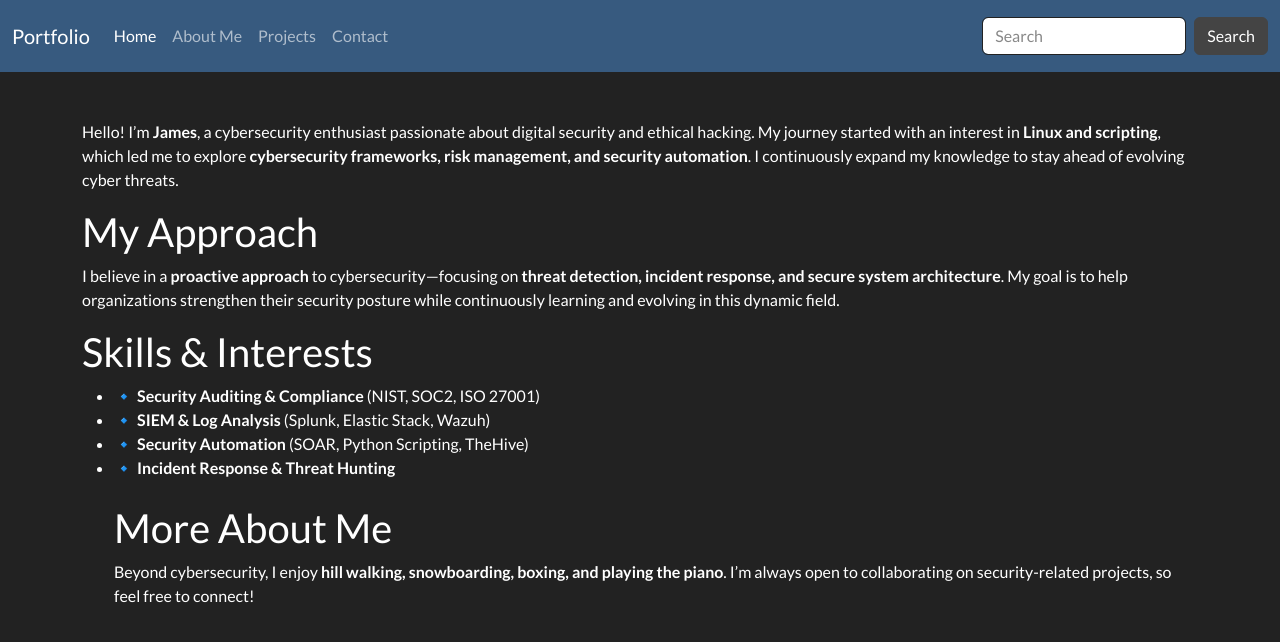
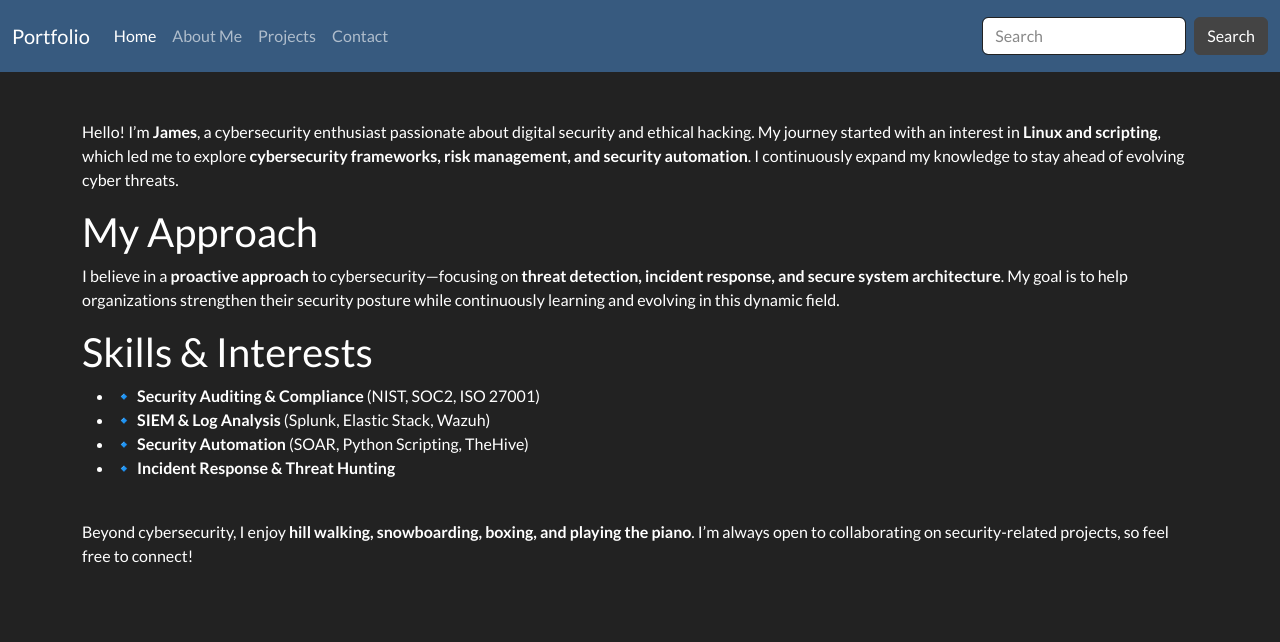
Before and after one commit to JKopal101/jkopal101.github.io, a Jekyll site: the page built from about_me.md, in a window 1280 px wide. Shown: the top 642 px of the page. Built offline with Jekyll 4.4.1, drawn with Linux system fonts in a browser that asks for light colours.

Commit message:
Update about_me.md

```diff
--- a/about_me.md
+++ b/about_me.md
@@ -16,5 +16,5 @@ I believe in a **proactive approach** to cybersecurity—focusing on **threat de
 - 🔹 **Security Automation** (SOAR, Python Scripting, TheHive)
 - 🔹 **Incident Response & Threat Hunting**
 <br>
-## More About Me
+
 Beyond cybersecurity, I enjoy **hill walking, snowboarding, boxing, and playing the piano**. I'm always open to collaborating on security-related projects, so feel free to connect!
```
